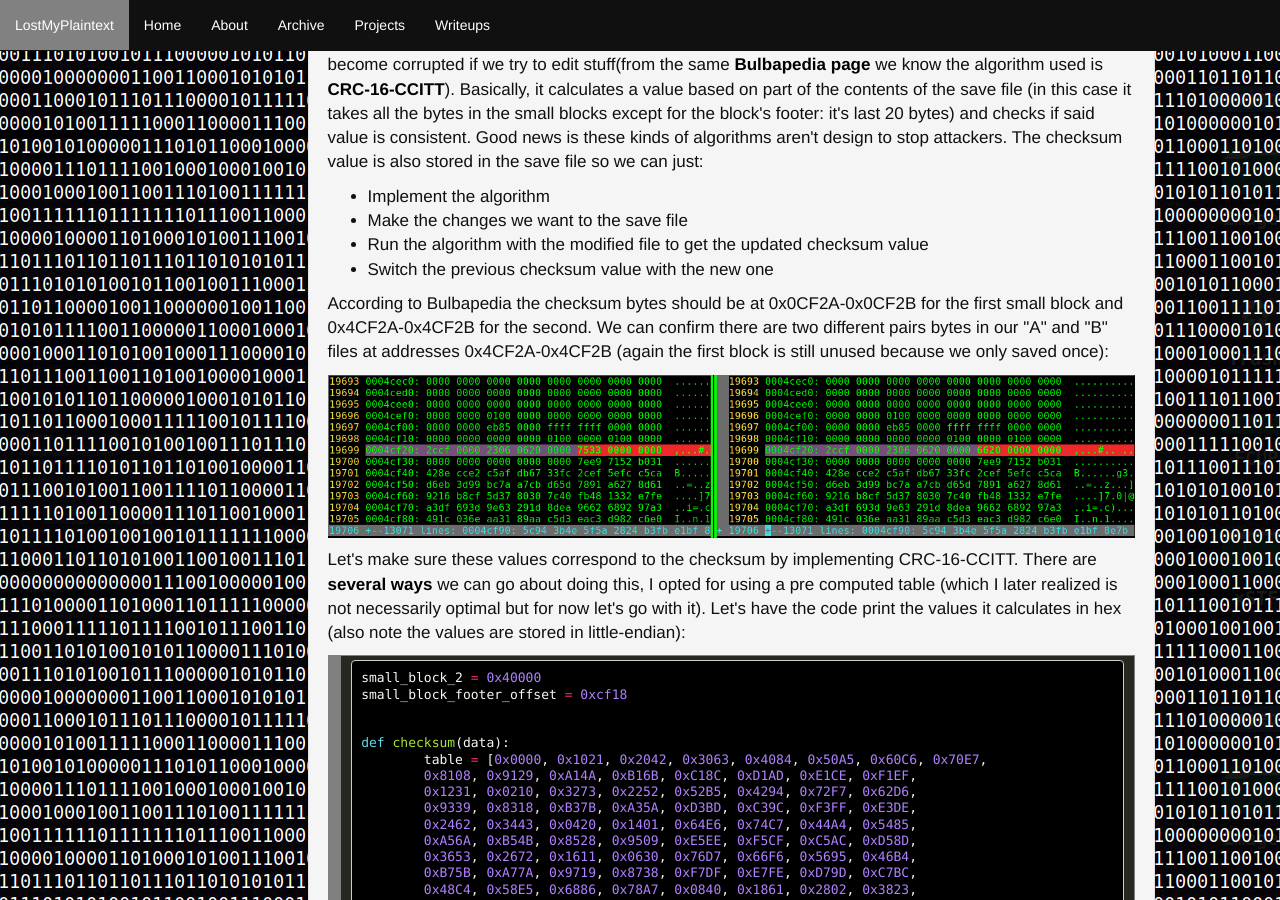
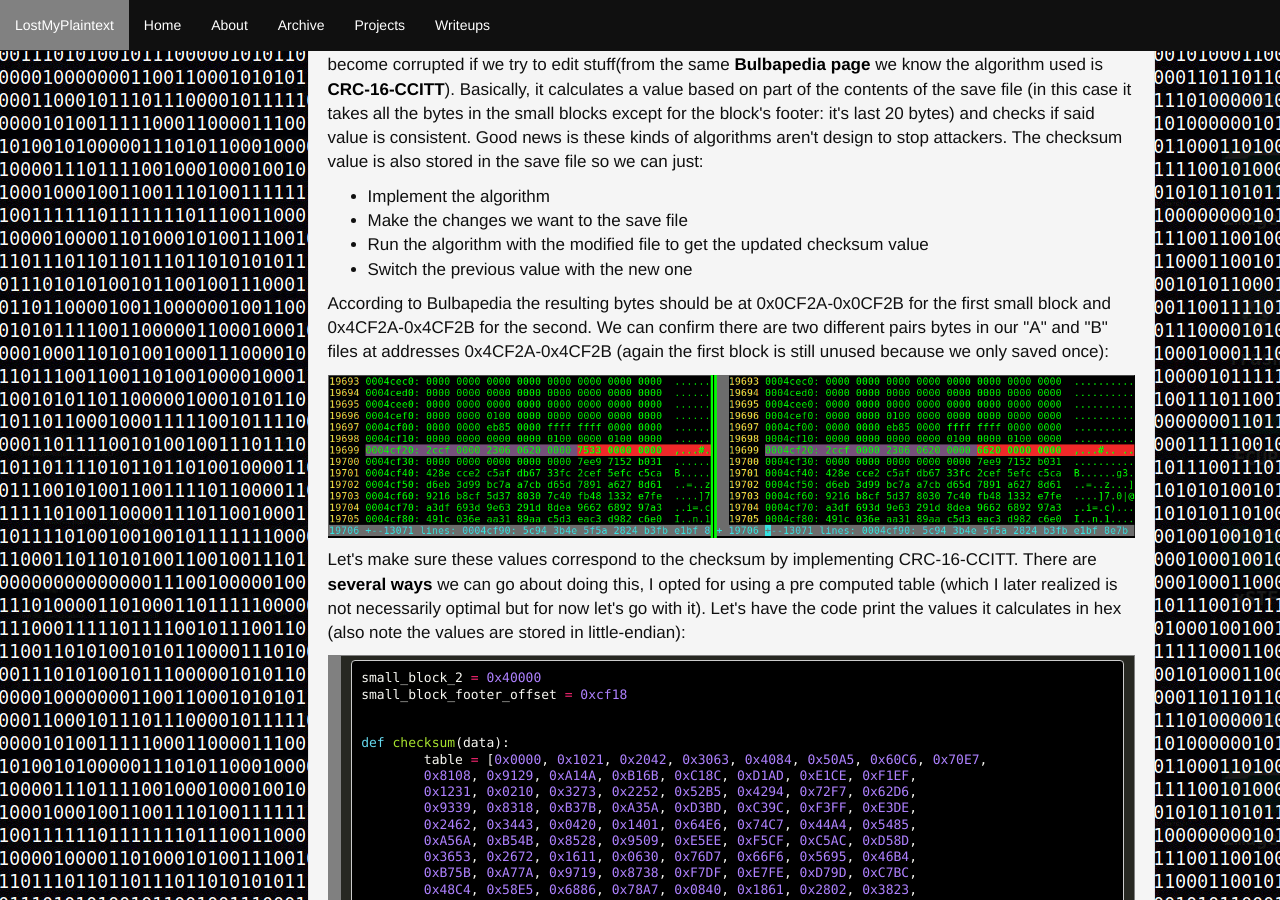
Before and after one commit to 0xA2/0xA2.github.io, a Jekyll site: the page built from _posts/2020-07-30-Reverse-Engineering-Pokemon-Save-Files.markdown, in a window 1280 px wide and 900 px high, scrolled down 2686 px. Built offline with Jekyll 4.4.1, drawn with Linux system fonts in a browser that asks for light colours.

Commit message:
Update 2020-07-30-Reverse-Engineering-Pokemon-Save-Files.markdown

```diff
--- a/_posts/2020-07-30-Reverse-Engineering-Pokemon-Save-Files.markdown
+++ b/_posts/2020-07-30-Reverse-Engineering-Pokemon-Save-Files.markdown
@@ -83,9 +83,9 @@ tr:nth-child(1) {
 		<li>Implement the algorithm</li>
 		<li>Make the changes we want to the save file</li>
 		<li>Run the algorithm with the modified file to get the updated checksum value</li>
-		<li>Switch the previous checksum value with the new one</li>
+		<li>Switch the previous value with the new one</li>
 	</ul>
-	According to Bulbapedia the checksum bytes should be at 0x0CF2A-0x0CF2B for the first small block and 0x4CF2A-0x4CF2B for the second. We can confirm there are two different pairs bytes in our "A" and "B" files at addresses 0x4CF2A-0x4CF2B (again the first block is still unused because we only saved once):</p>
+	According to Bulbapedia the resulting bytes should be at 0x0CF2A-0x0CF2B for the first small block and 0x4CF2A-0x4CF2B for the second. We can confirm there are two different pairs bytes in our "A" and "B" files at addresses 0x4CF2A-0x4CF2B (again the first block is still unused because we only saved once):</p>
 <p></p>
 <img class="center" src="/assets/images/checksum.png">
 <p></p>
```
